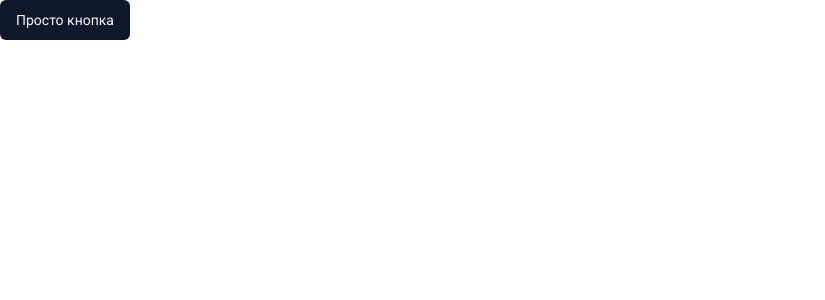
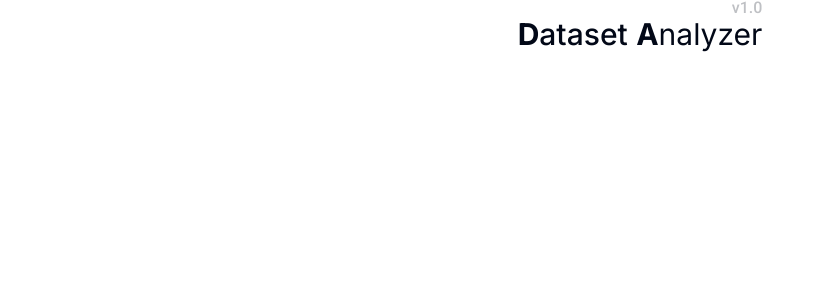
Before and after one commit to khudobin-v/dataset-analyzer, a Next.js app: page / in a window 1280 px wide. Shown: the top 300 px of the page, without its empty margins (0-825 px from the left). Built offline with nearby package versions, Linux system fonts and the light colour scheme.

Commit message:
Создание компонента LogoHeading, работа со шрифтами, подключение tailwind prettier

```diff
--- a/package.json
+++ b/package.json
@@ -28,6 +28,8 @@
     "eslint": "^8",
     "eslint-config-next": "14.2.4",
     "postcss": "^8",
+    "prettier": "^3.3.2",
+    "prettier-plugin-tailwindcss": "^0.6.5",
     "tailwindcss": "^3.4.1",
     "typescript": "^5"
   }
--- a/src/app/globals.css
+++ b/src/app/globals.css
@@ -3,7 +3,7 @@
 @tailwind utilities;
 
 @layer base {
-	:root {
+:root {
 		--background: 0 0% 100%;
 		--foreground: 222.2 84% 4.9%;
 
--- a/src/app/layout.tsx
+++ b/src/app/layout.tsx
@@ -4,7 +4,7 @@ import { Roboto } from "next/font/google";
 
 const robotoFont = Roboto({
   subsets: ["cyrillic"],
-	weight: ["400", "700"],
+  weight: ["100", "300", "400", "500", "700", "900"],
   variable: "--font-sans",
 });
 
@@ -19,7 +19,7 @@ export default function RootLayout({ children }: RootLayoutProps) {
       <body
         className={cn(
           "min-h-screen bg-background font-sans antialiased",
-					robotoFont.variable
+          robotoFont.variable,
         )}
       >
         {children}
--- a/src/app/page.tsx
+++ b/src/app/page.tsx
@@ -1,11 +1,11 @@
-import { Button } from "@/components/ui/button";
+import { LogoHeading } from "@/components/ui/logo-heading";
 
 const HomePage = () => {
-	return (
-		<div>
-			<Button>Просто кнопка</Button>
-		</div>
-	);
+  return (
+    <div className="flex w-full flex-col items-center justify-center">
+      <LogoHeading />
+    </div>
+  );
 };
 
 export default HomePage;
--- /dev/null
+++ b/src/components/ui/logo-heading.tsx
@@ -0,0 +1,25 @@
+import { cn } from "@/lib/utils";
+import { Inter } from "next/font/google";
+
+const interFont = Inter({
+  subsets: ["cyrillic"],
+  weight: ["100", "300", "400", "500", "700", "900"],
+  variable: "--font-sans",
+});
+export const LogoHeading = () => {
+  return (
+    <div className="flex select-none flex-col items-end">
+      <h6 className="text-base font-medium leading-none opacity-25">v1.0</h6>
+      <h1
+        className={cn(
+          "leading-2 flex items-center font-sans text-3xl",
+          interFont.variable,
+        )}
+      >
+        <span className="font-medium first-letter:font-semibold">Dataset</span>
+        &nbsp;
+        <span className="first-letter:font-semibold">Analyzer</span>
+      </h1>
+    </div>
+  );
+};
```
Also changed, not shown: 2 other files (tests, documents, lock files or other folders). Lines whose indentation alone changed are shown as unchanged.
